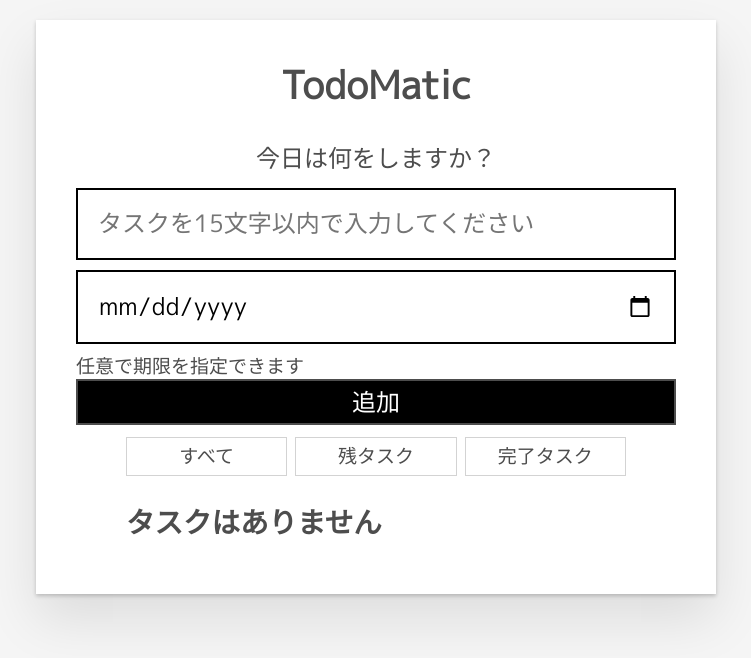
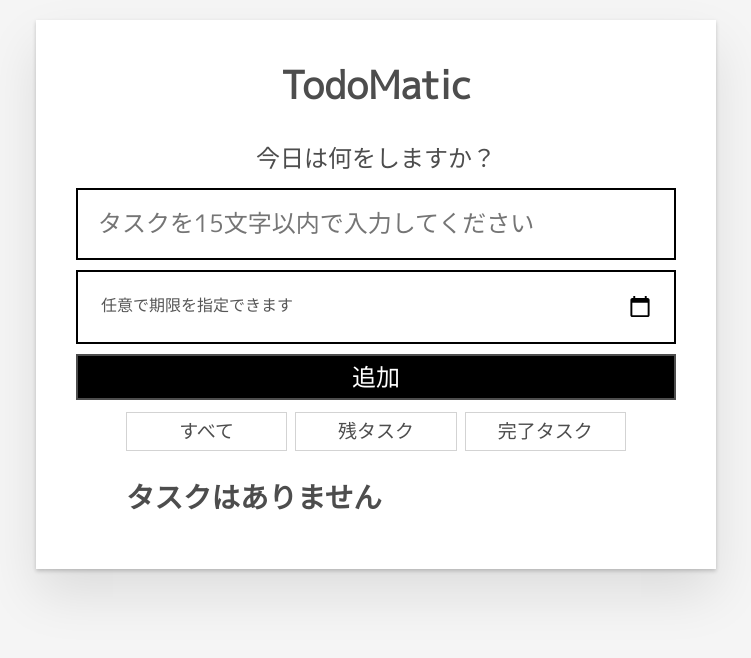
Before and after one commit to nihonium/__todoApp250416, a React (Vite) app in the folder moz-todo-react/: page / in a window 1280 px wide. Shown: the top 658 px of the page, without its empty margins (264-1015 px from the left). Built offline with nearby package versions, Linux system fonts and the light colour scheme.

Commit message:
placeholderの表示

```diff
--- a/moz-todo-react/src/components/Form.jsx
+++ b/moz-todo-react/src/components/Form.jsx
@@ -59,6 +59,7 @@ function Form(props) {
                 onChange={handleChangeName}
                 placeholder="タスクを15文字以内で入力してください"
             />
+            <div className="input-wrap">
                 <input
                     type="date"
                     id="new-date-input"
@@ -67,7 +68,13 @@ function Form(props) {
                     onChange={handleChangeDate}
                     min={new Date().toISOString().split("T")[0]} // 今日の日付を最小値に設定
                 />
-            <span id="placeholder">任意で期限を指定できます</span>
+                <span
+                    id="placeholder"
+                    className="placeholder"
+                >
+                    任意で期限を指定できます
+                </span>
+            </div>
             {nameError && <p>{nameError}</p>}
             <button type="submit" className="btn btn__primary btn__lg" disabled={nameError}>
                 追加
--- a/moz-todo-react/src/index.css
+++ b/moz-todo-react/src/index.css
@@ -307,3 +307,22 @@ body {
   font-weight: 400;
   margin-top: 0.8rem;
 }
+
+.input-wrap {
+  position: relative;
+  z-index: 1;
+}
+
+.placeholder {
+  position: absolute;
+  z-index: 2;
+  color: #565656;
+  font-size: 1.6rem;
+  font-weight: 400;
+  line-height: 1.25;
+  padding-left: 40px;
+  padding: 20px;
+  top: 5px;
+  left: 5px;
+  background-color: #fff;
+}
```
Lines whose indentation alone changed are shown as unchanged.
